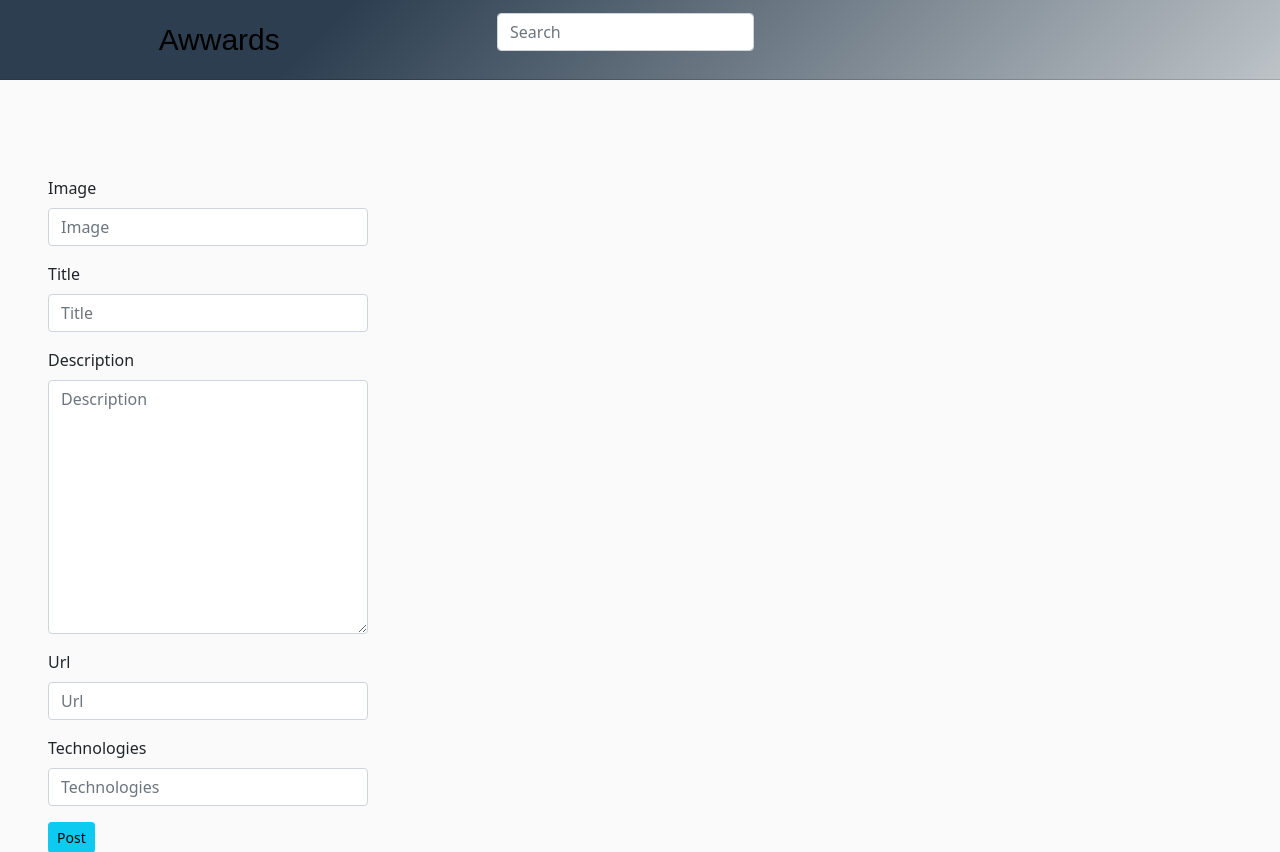
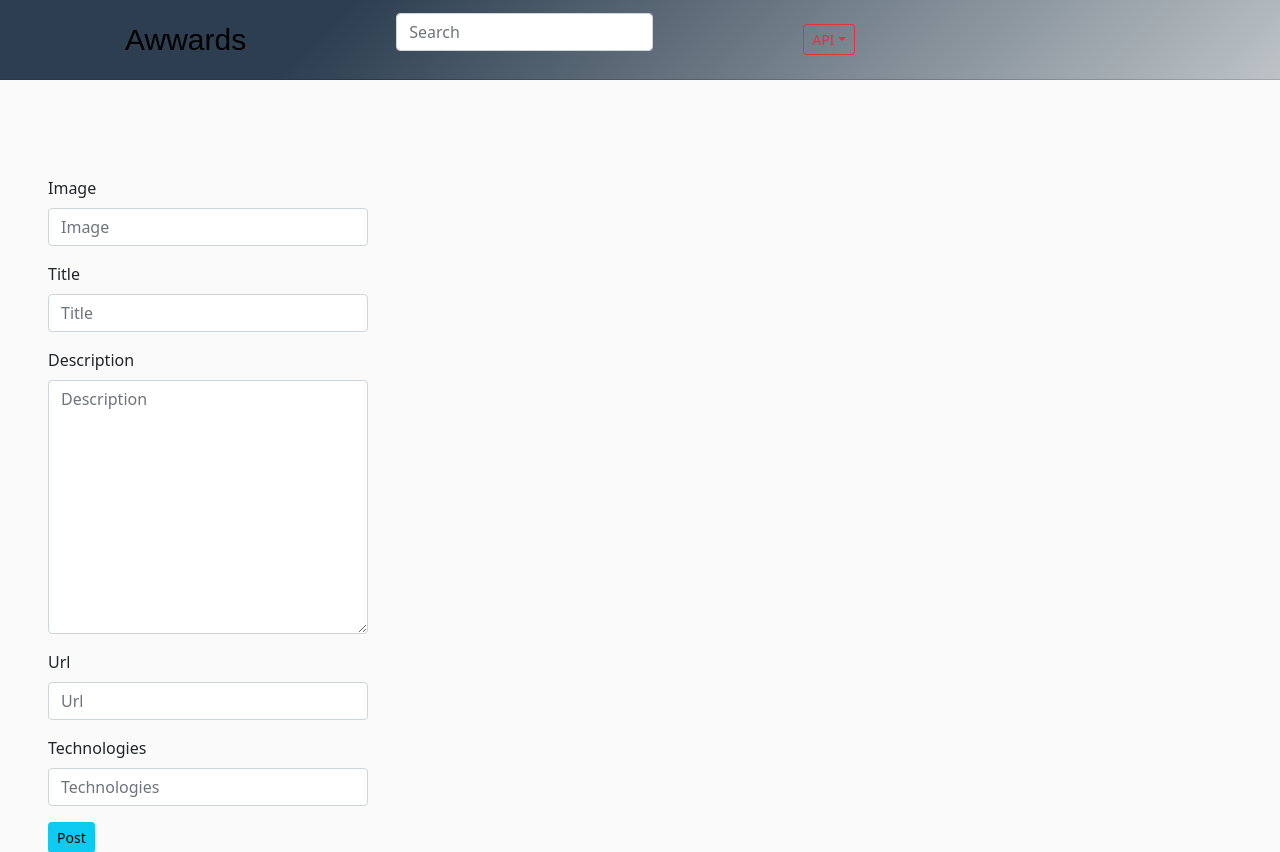
Before and after one commit to catherinekimani/Awwards, a Django app: page /project in a window 1280 px wide. Shown: the top 852 px of the page. Run offline with Django 4.2, Linux system fonts and the light colour scheme; a user stored in the database is signed in; some libraries are stand-ins or nearby versions; some web fonts are replaced.

Commit message:
Ft:Add Api url

```diff
--- a/awwardsapp/templates/navbar.html
+++ b/awwardsapp/templates/navbar.html
@@ -10,6 +10,13 @@
                 </div>
             </form>
     {% if user.is_authenticated %}
+    <div class="dropdown">
+    <a href=""  class="btn btn-outline-danger dropdown-toggle btn-sm" type="button" id="dropdownMenuButton1" data-bs-toggle="dropdown" aria-expanded="false">API</a>
+    <ul class="dropdown-menu" aria-labelledby="dropdownMenuButton1">
+    <li><a class="dropdown-item" href="api/post">Post Api</a></li>
+    <li><a class="dropdown-item" href="api/profile">Profile Api</a></li>
+    </ul>
+</div>
     <div class="navigation-icons">
         <a href="/"  class="navigation-link">
             <i class="fa fa-home" aria-hidden="true"></i>
```
